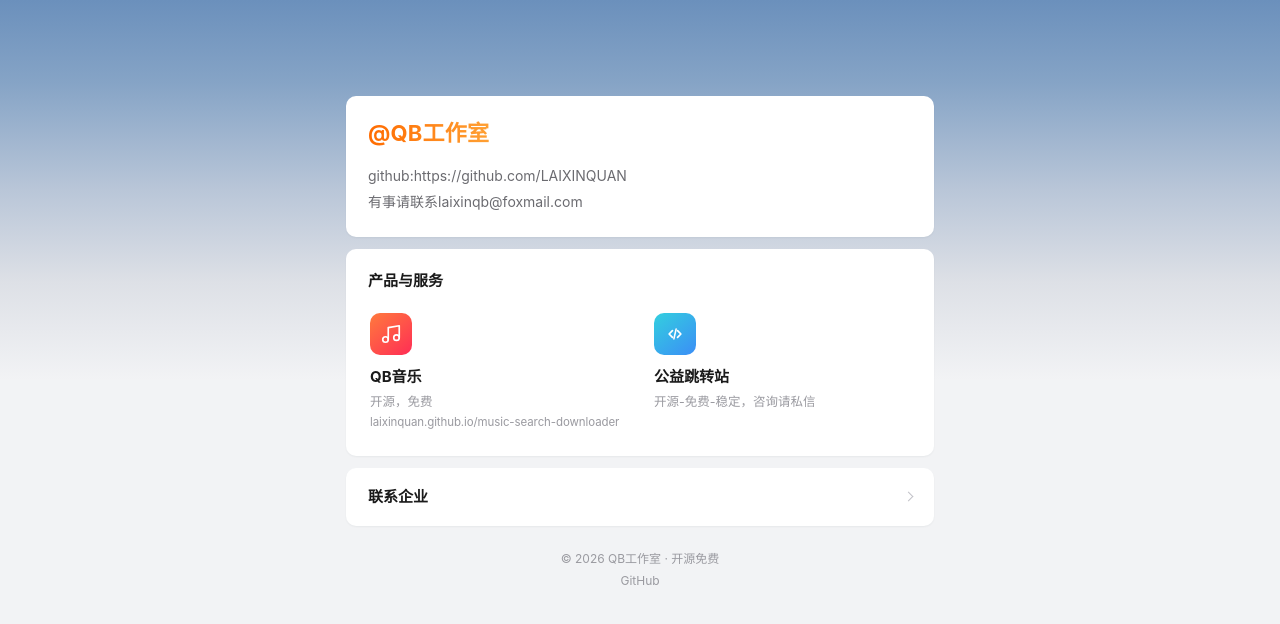
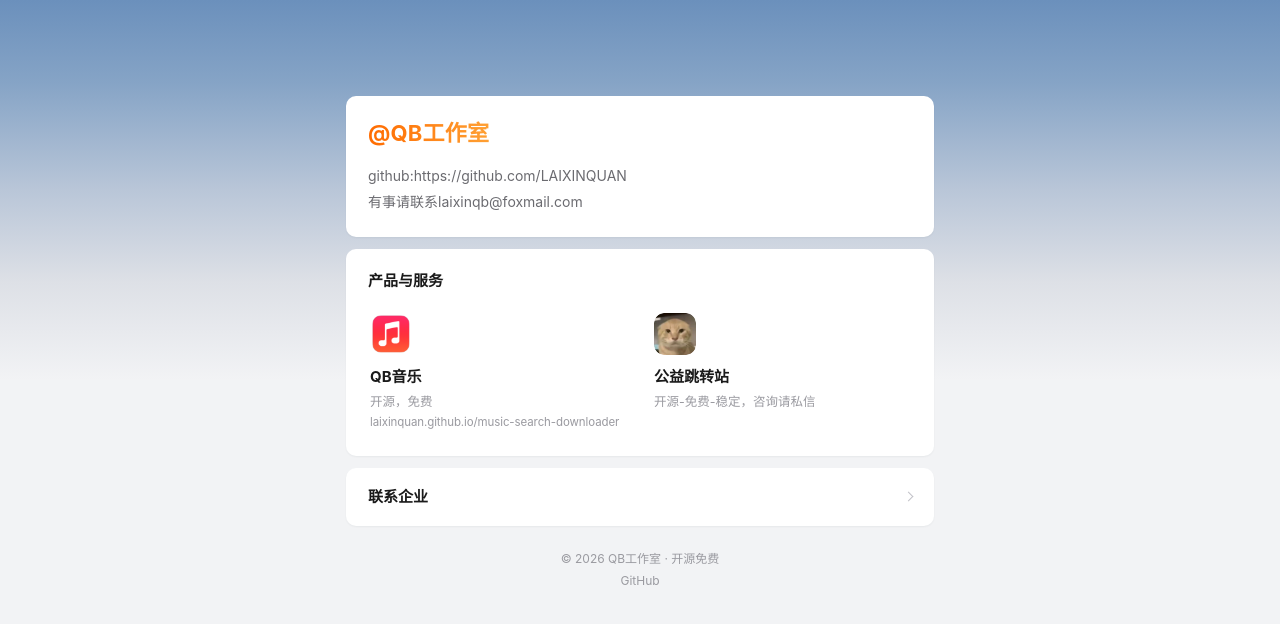
Before and after one commit to LAIXINQUAN/LAIXINQUAN.github.io, a plain HTML site: page index.html in a window 1280 px wide. Drawn offline with Linux system fonts and the light colour scheme.

Commit message:
feat: 首页改版为企业微信名片式布局（品牌卡 + 产品与服务 + 联系企业弹窗 + 企微二维码）

```diff
--- a/index.html
+++ b/index.html
@@ -133,20 +133,15 @@
 
   .product:hover { background: #f7f8fa; }
 
+  /* 产品图标：直接使用 App 图标原图，自带圆角 */
   .product-icon {
+    display: block;
     width: 42px;
     height: 42px;
     border-radius: 10px;
-    display: flex;
-    align-items: center;
-    justify-content: center;
     margin-bottom: 10px;
+    object-fit: cover;
   }
-
-  .icon-music { background: linear-gradient(140deg, #ff7a3d 0%, #ff2d55 100%); }
-  .icon-jump  { background: linear-gradient(140deg, #33cfdf 0%, #3b8ef6 100%); }
-
-  .product-icon svg { width: 22px; height: 22px; display: block; }
 
   .product-name {
     font-size: 15px;
@@ -379,25 +374,13 @@
     <div class="section-title">产品与服务</div>
     <div class="products">
       <a class="product" href="https://laixinquan.github.io/music-search-downloader/">
-        <div class="product-icon icon-music">
-          <svg viewBox="0 0 24 24" fill="none" aria-hidden="true">
-            <path d="M9 18V5l12-2v13" stroke="#fff" stroke-width="1.8" stroke-linecap="round" stroke-linejoin="round"/>
-            <circle cx="6" cy="18" r="3" stroke="#fff" stroke-width="1.8"/>
-            <circle cx="18" cy="16" r="3" stroke="#fff" stroke-width="1.8"/>
-          </svg>
-        </div>
+        <img class="product-icon" src="assets/qb-music.png" alt="QB音乐 图标" width="42" height="42" loading="lazy">
         <div class="product-name">QB音乐</div>
         <div class="product-desc">开源，免费<span class="product-url">laixinquan.github.io/music-search-downloader</span></div>
       </a>
 
       <a class="product" href="https://laixinquan.github.io/jump/">
-        <div class="product-icon icon-jump">
-          <svg viewBox="0 0 24 24" fill="none" aria-hidden="true">
-            <path d="M9.2 8.4 5.6 12l3.6 3.6" stroke="#fff" stroke-width="1.9" stroke-linecap="round" stroke-linejoin="round"/>
-            <path d="M14.8 8.4 18.4 12l-3.6 3.6" stroke="#fff" stroke-width="1.9" stroke-linecap="round" stroke-linejoin="round"/>
-            <path d="M13.2 6.6l-2.4 10.8" stroke="#fff" stroke-width="1.7" stroke-linecap="round"/>
-          </svg>
-        </div>
+        <img class="product-icon" src="assets/jump.png" alt="公益跳转站 图标" width="42" height="42" loading="lazy">
         <div class="product-name">公益跳转站</div>
         <div class="product-desc">开源-免费-稳定，咨询请私信</div>
       </a>
```
Also changed, not shown: assets/contact-avatar.png, assets/jump.png (added), assets/qb-music.png (added).
